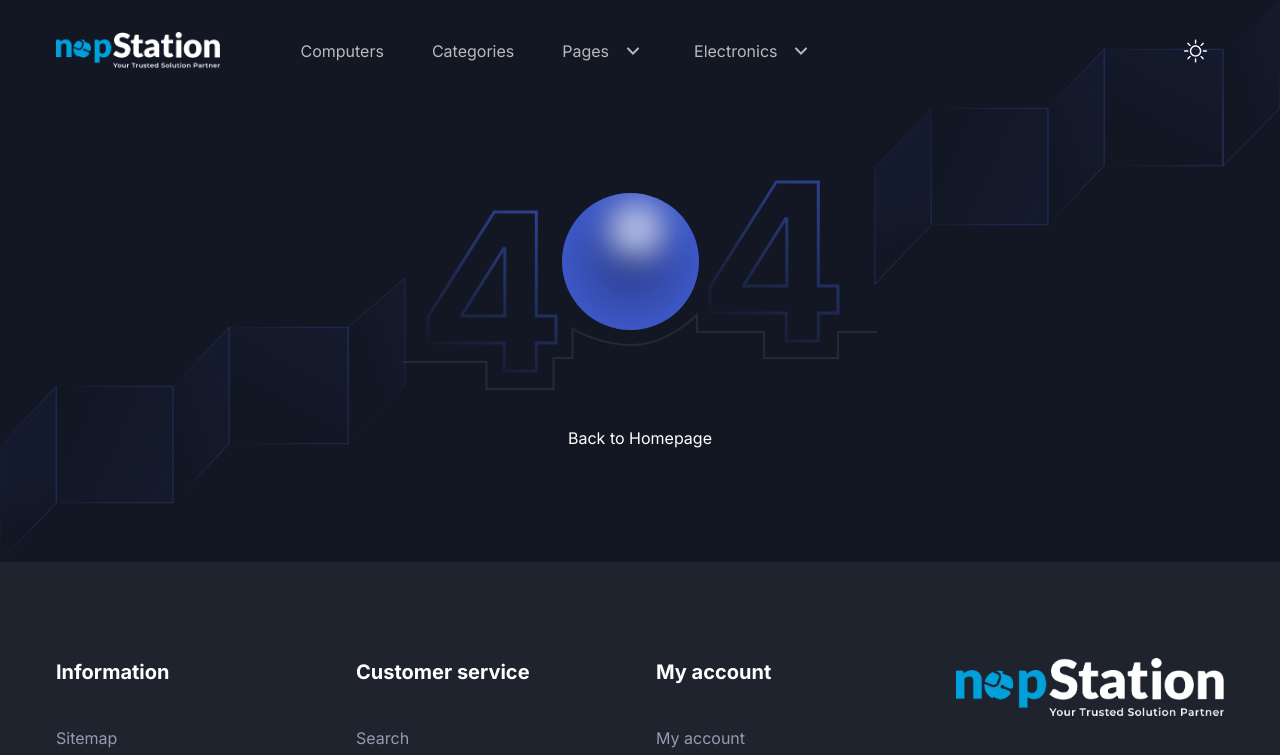
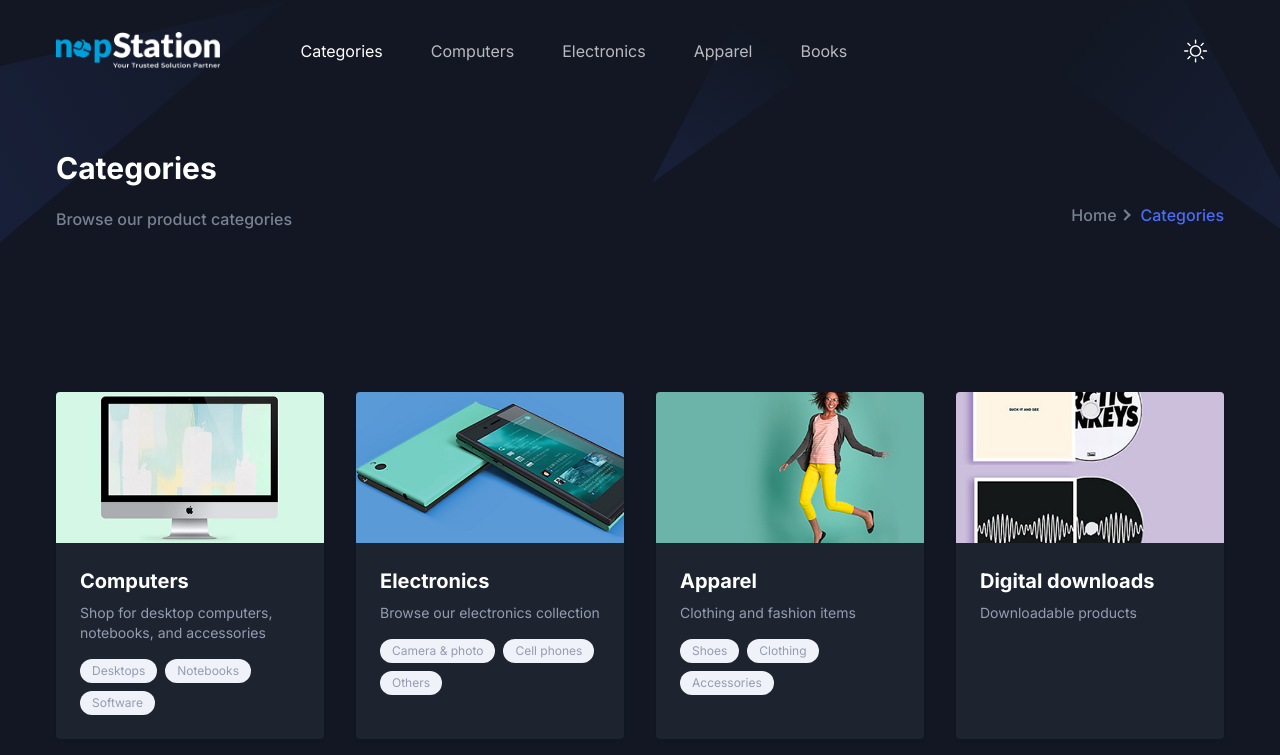
Before and after one commit to saidul1983/FrontendTask, a Next.js app: page /categories in a window 1280 px wide. Before the commit this address had no page. Shown: the top 755 px of the page. Built offline with nearby package versions, Linux system fonts and the light colour scheme.

Commit message:
Added categories

```diff
--- /dev/null
+++ b/src/app/categories/[slug]/page.tsx
@@ -0,0 +1,94 @@
+import Image from "next/image";
+import { notFound } from "next/navigation";
+import Breadcrumb from "@/components/Common/Breadcrumb";
+import SingleProduct from "@/components/FeaturedProducts/SingleProduct";
+import categoriesData from "@/data/categories.json";
+import productsData from "@/data/products.json";
+
+export async function generateStaticParams() {
+  return categoriesData.categories.map((category) => ({
+    slug: category.slug,
+  }));
+}
+
+export default async function CategoryPage({
+  params
+}: {
+  params: Promise<{ slug: string }>
+}) {
+  const { slug } = await params;
+  const category = categoriesData.categories.find((c) => c.slug === slug);
+
+  if (!category) {
+    notFound();
+  }
+
+  const categoryProducts = productsData.products.filter(
+    (product) => product.categoryId === category.id
+  );
+
+  return (
+    <>
+      <Breadcrumb
+        pageName={category.name}
+        description={category.description}
+      />
+
+      <section className="pb-16 pt-16 md:pb-20 md:pt-20 lg:pb-28 lg:pt-28">
+        <div className="container">
+          {category.subcategories.length > 0 && (
+            <div className="mb-12">
+              <h2 className="mb-6 text-2xl font-bold text-black dark:text-white">
+                Subcategories
+              </h2>
+              <div className="grid grid-cols-2 gap-4 md:grid-cols-3 lg:grid-cols-4">
+                {category.subcategories.map((sub) => (
+                  <div
+                    key={sub.id}
+                    className="overflow-hidden rounded-sm bg-white shadow-one dark:bg-dark"
+                  >
+                    <div className="relative aspect-video w-full">
+                      <Image
+                        src={sub.image}
+                        alt={sub.name}
+                        fill
+                        className="object-cover"
+                      />
+                    </div>
+                    <div className="p-4 text-center">
+                      <h3 className="text-base font-semibold text-black dark:text-white">
+                        {sub.name}
+                      </h3>
+                    </div>
+                  </div>
+                ))}
+              </div>
+            </div>
+          )}
+
+          <div className="mb-8">
+            <h2 className="text-2xl font-bold text-black dark:text-white">
+              Products ({categoryProducts.length})
+            </h2>
+          </div>
+
+          {categoryProducts.length > 0 ? (
+            <div className="grid grid-cols-1 gap-x-8 gap-y-10 md:grid-cols-2 md:gap-x-6 lg:grid-cols-3 lg:gap-x-8 xl:grid-cols-4">
+              {categoryProducts.map((product) => (
+                <div key={product.id} className="w-full">
+                  <SingleProduct product={product} />
+                </div>
+              ))}
+            </div>
+          ) : (
+            <div className="rounded-sm bg-white p-12 text-center shadow-one dark:bg-dark">
+              <p className="text-base text-body-color dark:text-body-color-dark">
+                No products found in this category.
+              </p>
+            </div>
+          )}
+        </div>
+      </section>
+    </>
+  );
+}
--- /dev/null
+++ b/src/app/categories/page.tsx
@@ -0,0 +1,63 @@
+import Image from "next/image";
+import Link from "next/link";
+import Breadcrumb from "@/components/Common/Breadcrumb";
+import categoriesData from "@/data/categories.json";
+
+export default function CategoriesPage() {
+  return (
+    <>
+      <Breadcrumb
+        pageName="Categories"
+        description="Browse our product categories"
+      />
+
+      <section className="pb-16 pt-16 md:pb-20 md:pt-20 lg:pb-28 lg:pt-28">
+        <div className="container">
+          <div className="grid grid-cols-1 gap-8 md:grid-cols-2 lg:grid-cols-3 xl:grid-cols-4">
+            {categoriesData.categories.map((category) => (
+              <Link
+                key={category.id}
+                href={`/categories/${category.slug}`}
+                className="group overflow-hidden rounded-sm bg-white shadow-one duration-300 hover:shadow-two dark:bg-dark dark:hover:shadow-gray-dark"
+              >
+                <div className="relative aspect-video w-full overflow-hidden">
+                  <Image
+                    src={category.image}
+                    alt={category.name}
+                    fill
+                    className="object-cover transition duration-300 group-hover:scale-110"
+                  />
+                </div>
+                <div className="p-6">
+                  <h3 className="mb-2 text-xl font-bold text-black group-hover:text-primary dark:text-white dark:group-hover:text-primary">
+                    {category.name}
+                  </h3>
+                  <p className="mb-4 text-sm text-body-color dark:text-body-color-dark">
+                    {category.description}
+                  </p>
+                  {category.subcategories.length > 0 && (
+                    <div className="flex flex-wrap gap-2">
+                      {category.subcategories.slice(0, 3).map((sub) => (
+                        <span
+                          key={sub.id}
+                          className="rounded-full bg-gray-light px-3 py-1 text-xs text-body-color dark:bg-dark-2 dark:text-body-color-dark"
+                        >
+                          {sub.name}
+                        </span>
+                      ))}
+                      {category.subcategories.length > 3 && (
+                        <span className="rounded-full bg-gray-light px-3 py-1 text-xs text-body-color dark:bg-dark-2 dark:text-body-color-dark">
+                          +{category.subcategories.length - 3} more
+                        </span>
+                      )}
+                    </div>
+                  )}
+                </div>
+              </Link>
+            ))}
+          </div>
+        </div>
+      </section>
+    </>
+  );
+}
--- a/src/app/page.tsx
+++ b/src/app/page.tsx
@@ -1,4 +1,5 @@
 import Blog from "@/components/Blog";
+import Categories from "@/components/Categories";
 import FeaturedProducts from "@/components/FeaturedProducts";
 import { Metadata } from "next";
 
@@ -10,6 +11,7 @@ export const metadata: Metadata = {
 export default function Home() {
   return (
     <>
+      <Categories />
       <FeaturedProducts />
       <Blog />
     </>
--- /dev/null
+++ b/src/components/Categories/index.tsx
@@ -0,0 +1,44 @@
+import Image from "next/image";
+import Link from "next/link";
+import SectionTitle from "../Common/SectionTitle";
+import categoriesData from "@/data/categories.json";
+
+const Categories = () => {
+  return (
+    <section className="bg-white py-16 dark:bg-dark md:py-20 lg:py-28">
+      <div className="container">
+        <SectionTitle
+          title="Shop by Category"
+          paragraph="Browse our wide range of product categories"
+          center
+        />
+
+        <div className="grid grid-cols-2 gap-6 md:grid-cols-3 lg:grid-cols-4 xl:grid-cols-7">
+          {categoriesData.categories.map((category) => (
+            <Link
+              key={category.id}
+              href={`/categories/${category.slug}`}
+              className="group overflow-hidden rounded-sm bg-white shadow-one transition duration-300 hover:shadow-two dark:bg-dark dark:hover:shadow-gray-dark"
+            >
+              <div className="relative aspect-square w-full overflow-hidden">
+                <Image
+                  src={category.image}
+                  alt={category.name}
+                  fill
+                  className="object-cover transition duration-300 group-hover:scale-110"
+                />
+              </div>
+              <div className="p-4 text-center">
+                <h3 className="text-sm font-semibold text-black group-hover:text-primary dark:text-white dark:group-hover:text-primary">
+                  {category.name}
+                </h3>
+              </div>
+            </Link>
+          ))}
+        </div>
+      </div>
+    </section>
+  );
+};
+
+export default Categories;
--- a/src/components/Header/menuData.tsx
+++ b/src/components/Header/menuData.tsx
@@ -2,94 +2,88 @@ import { Menu } from "@/types/menu";
 
 const menuData: Menu[] = [
   {
+    id: 1,
+    title: "Categories",
+    path: "/categories",
+    newTab: false,
+  },
+  {
     id: 2,
     title: "Computers",
-    path: "/about",
+    path: "/categories/computers",
     newTab: false,
     submenu: [
       {
-        id: 44,
-        title: "Blog Sidebar Page",
-        path: "/blog-sidebar",
+        id: 21,
+        title: "Desktops",
+        path: "/categories/desktops",
         newTab: false,
       },
       {
-        id: 45,
-        title: "Blog Details Page",
-        path: "/blog-details",
+        id: 22,
+        title: "Notebooks",
+        path: "/categories/notebooks",
         newTab: false,
       },
       {
-        id: 48,
-        title: "Error Page",
-        path: "/error",
+        id: 23,
+        title: "Software",
+        path: "/categories/software",
         newTab: false,
       }
     ]
   },
   {
-    id: 33,
-    title: "Categories",
-    path: "/blog",
+    id: 3,
+    title: "Electronics",
+    path: "/categories/electronics",
     newTab: false,
     submenu: [
       {
-        id: 101,
-        title: "About Page",
-        path: "/about",
+        id: 31,
+        title: "Camera & photo",
+        path: "/categories/camera-photo",
         newTab: false,
       },
       {
-        id: 102,
-        title: "Contact Page",
-        path: "/contact",
+        id: 32,
+        title: "Cell phones",
+        path: "/categories/cell-phones",
         newTab: false,
       },
     ]
   },
   {
     id: 4,
-    title: "Pages",
+    title: "Apparel",
+    path: "/categories/apparel",
     newTab: false,
     submenu: [
       {
-        id: 44,
-        title: "Blog Sidebar Page",
-        path: "/blog-sidebar",
+        id: 41,
+        title: "Shoes",
+        path: "/categories/shoes",
         newTab: false,
       },
       {
-        id: 45,
-        title: "Blog Details Page",
-        path: "/blog-details",
+        id: 42,
+        title: "Clothing",
+        path: "/categories/clothing",
         newTab: false,
       },
       {
-        id: 48,
-        title: "Error Page",
-        path: "/error",
+        id: 43,
+        title: "Accessories",
+        path: "/categories/accessories",
         newTab: false,
       },
     ],
   },
   {
-    id: 114,
-    title: "Electronics",
+    id: 5,
+    title: "Books",
+    path: "/categories/books",
     newTab: false,
-    submenu: [
-      {
-        id: 44,
-        title: "First",
-        path: "/blog-sidebar",
-        newTab: false,
-      },
-      {
-        id: 45,
-        title: "Second",
-        path: "/blog-details",
-        newTab: false,
-      }
-    ]
   },
 ];
 export default menuData;
--- a/src/data/categories.json
+++ b/src/data/categories.json
@@ -5,21 +5,25 @@
       "name": "Computers",
       "slug": "computers",
       "description": "Shop for desktop computers, notebooks, and accessories",
+      "image": "/images/nopCommerceImages/category_computers.jpeg",
       "subcategories": [
         {
           "id": 11,
           "name": "Desktops",
-          "slug": "desktops"
+          "slug": "desktops",
+          "image": "/images/nopCommerceImages/category_desktops.jpg"
         },
         {
           "id": 12,
           "name": "Notebooks",
-          "slug": "notebooks"
+          "slug": "notebooks",
+          "image": "/images/nopCommerceImages/category_notebooks.jpg"
         },
         {
           "id": 13,
           "name": "Software",
-          "slug": "software"
+          "slug": "software",
+          "image": "/images/nopCommerceImages/category_software.jpg"
         }
       ]
     },
@@ -28,21 +32,25 @@
       "name": "Electronics",
       "slug": "electronics",
       "description": "Browse our electronics collection",
+      "image": "/images/nopCommerceImages/category_electronics.jpeg",
       "subcategories": [
         {
           "id": 21,
           "name": "Camera & photo",
-          "slug": "camera-photo"
+          "slug": "camera-photo",
+          "image": "/images/nopCommerceImages/category_camera_photo.jpeg"
         },
         {
           "id": 22,
           "name": "Cell phones",
-          "slug": "cell-phones"
+          "slug": "cell-phones",
+          "image": "/images/nopCommerceImages/category_cell_phones.jpeg"
         },
         {
           "id": 23,
           "name": "Others",
-          "slug": "others"
+          "slug": "others",
+          "image": "/images/nopCommerceImages/category_electronics.jpeg"
         }
       ]
     },
@@ -51,21 +59,25 @@
       "name": "Apparel",
       "slug": "apparel",
       "description": "Clothing and fashion items",
+      "image": "/images/nopCommerceImages/category_apparel.jpeg",
       "subcategories": [
         {
           "id": 31,
           "name": "Shoes",
-          "slug": "shoes"
+          "slug": "shoes",
+          "image": "/images/nopCommerceImages/category_shoes.jpeg"
         },
         {
           "id": 32,
           "name": "Clothing",
-          "slug": "clothing"
+          "slug": "clothing",
+          "image": "/images/nopCommerceImages/category_clothing.jpeg"
         },
         {
           "id": 33,
           "name": "Accessories",
-          "slug": "accessories"
+          "slug": "accessories",
+          "image": "/images/nopCommerceImages/category_accessories.jpg"
         }
       ]
     },
@@ -74,6 +86,7 @@
       "name": "Digital downloads",
       "slug": "digital-downloads",
       "description": "Downloadable products",
+      "image": "/images/nopCommerceImages/category_digital_downloads.jpeg",
       "subcategories": []
     },
     {
@@ -81,6 +94,7 @@
       "name": "Books",
       "slug": "books",
       "description": "Books and publications",
+      "image": "/images/nopCommerceImages/category_book.jpeg",
       "subcategories": []
     },
     {
@@ -88,6 +102,7 @@
       "name": "Jewelry",
       "slug": "jewelry",
       "description": "Fine jewelry and accessories",
+      "image": "/images/nopCommerceImages/category_jewelry.jpeg",
       "subcategories": []
     },
     {
@@ -95,6 +110,7 @@
       "name": "Gift Cards",
       "slug": "gift-cards",
       "description": "Gift cards for any occasion",
+      "image": "/images/nopCommerceImages/category_gift_cards.jpeg",
       "subcategories": []
     }
   ]
```
